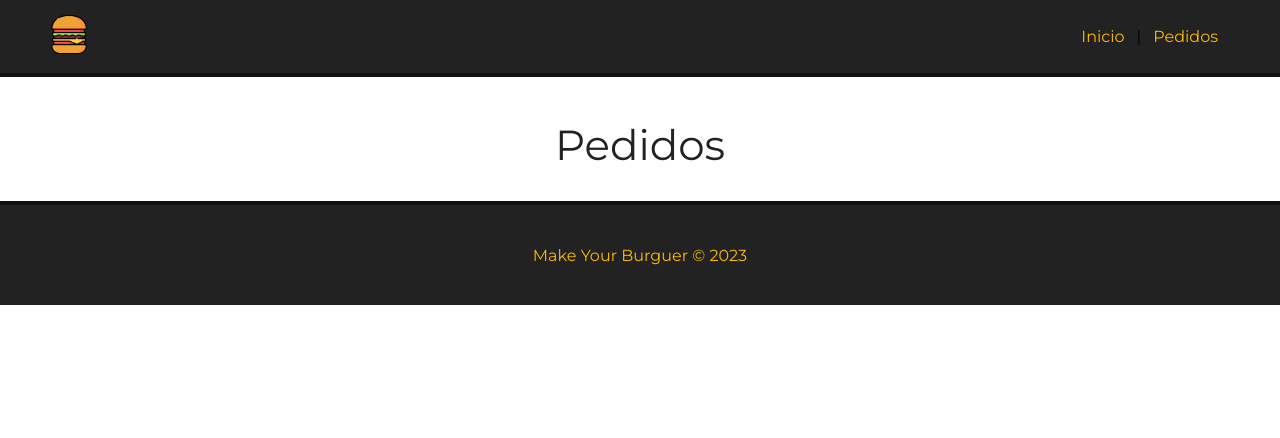
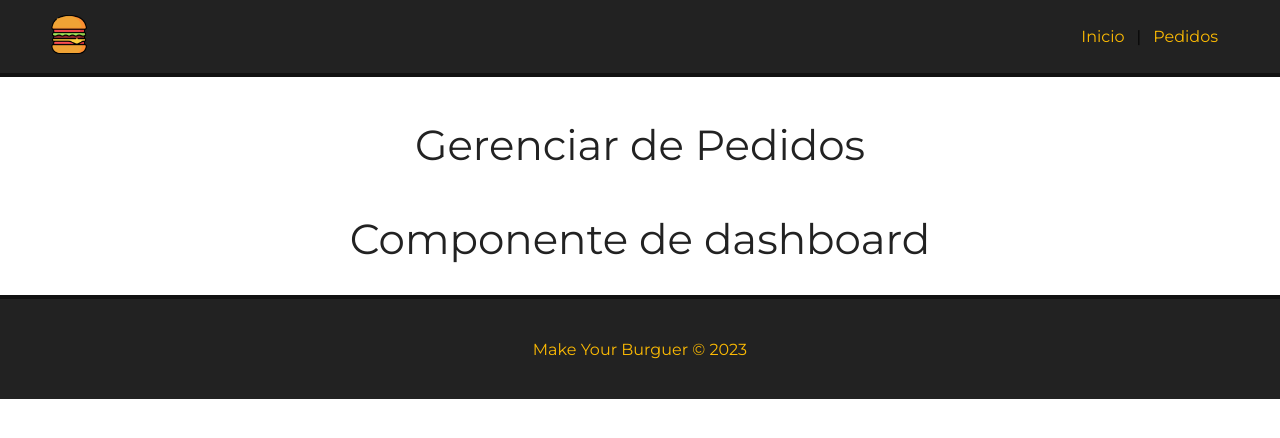
Before and after one commit to LeonardoChermaut/burguer-vue, a Vue app: page /pedidos in a window 1280 px wide. Shown: the top 438 px of the page. Built offline with nearby package versions, Linux system fonts and the light colour scheme.

Commit message:
feat: add dashboard component

```diff
--- /dev/null
+++ b/src/components/Dashboard.vue
@@ -0,0 +1,14 @@
+<script lang="ts">
+    export default {
+        name: "DashboardComponent"
+    }
+
+</script>
+
+<template>
+    <h1>Componente de dashboard</h1>
+</template>
+
+<style scoped>
+
+</style>
--- a/src/views/Order.vue
+++ b/src/views/Order.vue
@@ -1,13 +1,19 @@
+<script lang="ts">
+import DashboardComponent from '../components/Dashboard.vue';
+export default {
+  name: 'OrderView',
+  components: {
+    DashboardComponent
+  }
+
+}
+</script>
+
 <template>
     <div id="maint-order-container">
-      <h1>Pedidos</h1>
+      <h1>Gerenciar de Pedidos</h1>
+      <DashboardComponent />
     </div>
   </template>
 
-  <script lang="ts">
-  export default {
-    name: 'OrderView'
-  }
-  </script>
-
   <style scoped></style>
```
